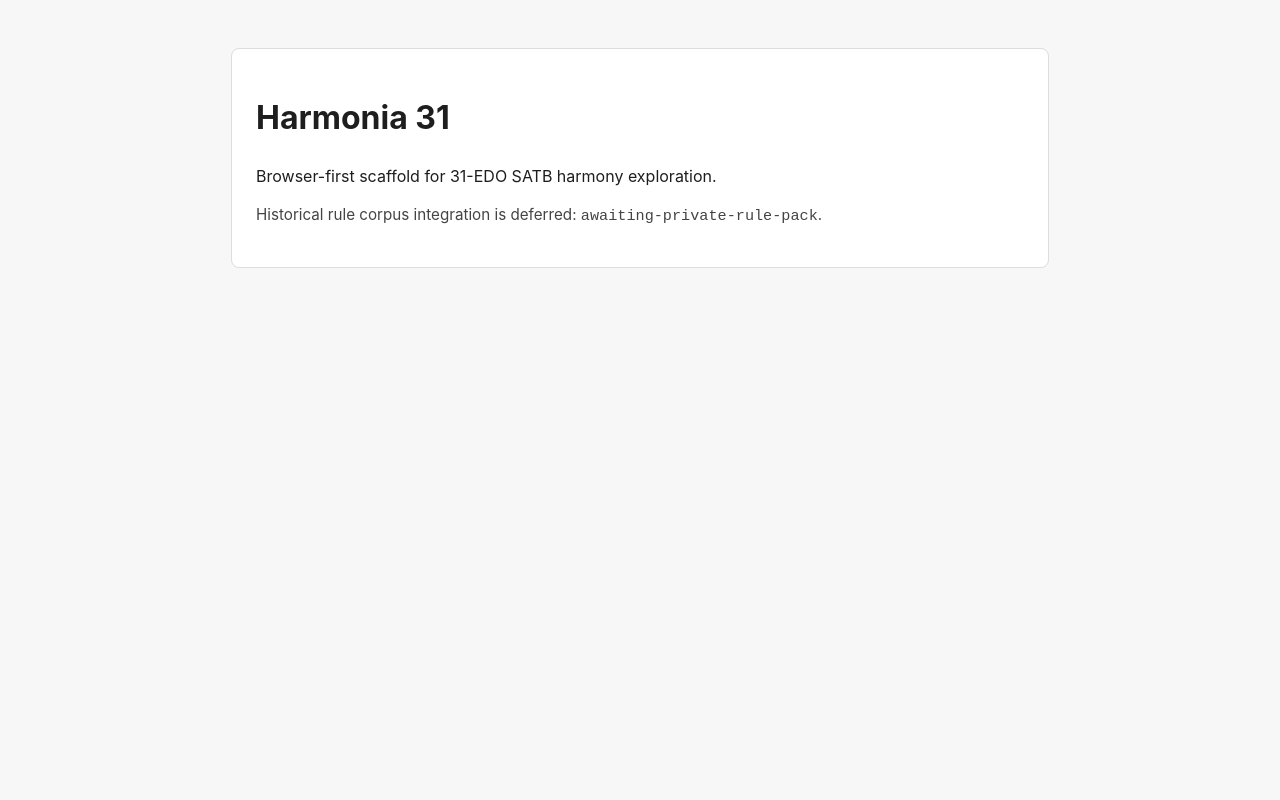
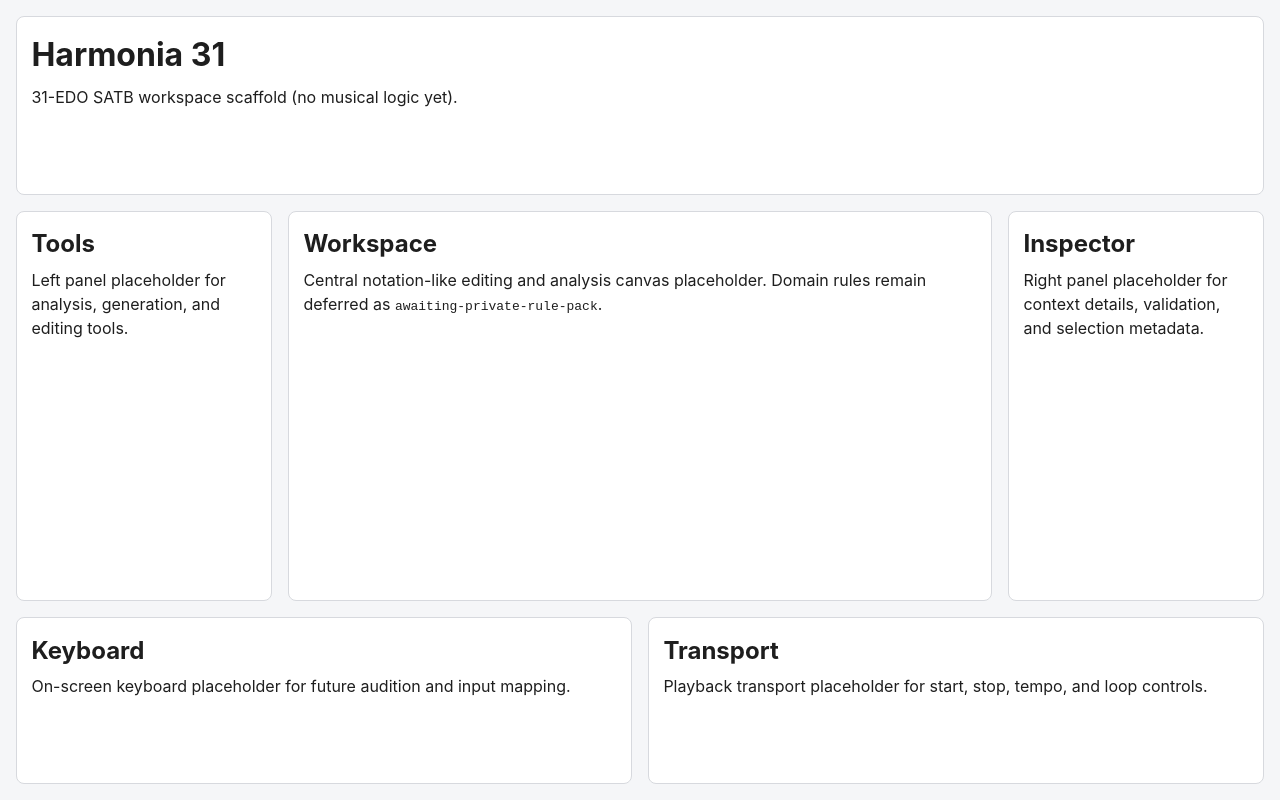
Before and after one commit to Screpach/harmonia-31, a React (Vite) app: page / in a window 1280 px wide. Built offline with nearby package versions, Linux system fonts and the light colour scheme.

Commit message:
Create stable one-screen app shell with named layout regions

```diff
--- a/src/App.tsx
+++ b/src/App.tsx
@@ -1,15 +1,7 @@
+import AppShell from './ui/layout/AppShell';
+
 function App() {
-  return (
-    <main className="app-shell" aria-labelledby="app-title">
-      <h1 id="app-title">Harmonia 31</h1>
-      <p>
-        Browser-first scaffold for 31-EDO SATB harmony exploration.
-      </p>
-      <p className="status-note">
-        Historical rule corpus integration is deferred: <code>awaiting-private-rule-pack</code>.
-      </p>
-    </main>
-  );
+  return <AppShell />;
 }
 
 export default App;
--- a/src/styles/global.css
+++ b/src/styles/global.css
@@ -3,22 +3,63 @@
   line-height: 1.5;
 }
 
+* {
+  box-sizing: border-box;
+}
+
 body {
   margin: 0;
-  background: #f7f7f8;
+  background: #f5f6f8;
   color: #1e1e1e;
 }
 
 .app-shell {
-  max-width: 48rem;
-  margin: 3rem auto;
-  padding: 1.5rem;
-  background: #ffffff;
-  border: 1px solid #dddddf;
-  border-radius: 0.5rem;
+  min-height: 100vh;
+  padding: 1rem;
+  display: grid;
+  gap: 1rem;
 }
 
-.status-note {
-  font-size: 0.95rem;
-  color: #444;
+.top-bar,
+.region {
+  background: #fff;
+  border: 1px solid #d7d9de;
+  border-radius: 0.5rem;
+  padding: 0.9rem;
 }
+
+.top-bar h1,
+.region h2 {
+  margin: 0 0 0.35rem;
+}
+
+.top-bar p,
+.region p {
+  margin: 0;
+}
+
+.layout-grid {
+  display: grid;
+  grid-template-columns: 16rem 1fr 16rem;
+  gap: 1rem;
+}
+
+.workspace {
+  min-height: 20rem;
+}
+
+.footer-grid {
+  display: grid;
+  grid-template-columns: 1fr 1fr;
+  gap: 1rem;
+}
+
+@media (max-width: 960px) {
+  .layout-grid {
+    grid-template-columns: 1fr;
+  }
+
+  .footer-grid {
+    grid-template-columns: 1fr;
+  }
+}
--- /dev/null
+++ b/src/ui/layout/AppShell.tsx
@@ -0,0 +1,49 @@
+import LayoutRegion from './LayoutRegion';
+
+function AppShell() {
+  return (
+    <div className="app-shell" aria-label="Harmonia 31 application shell">
+      <header className="top-bar" aria-label="Top bar">
+        <h1>Harmonia 31</h1>
+        <p>31-EDO SATB workspace scaffold (no musical logic yet).</p>
+      </header>
+
+      <div className="layout-grid">
+        <LayoutRegion
+          className="region tools"
+          title="Tools"
+          description="Left panel placeholder for analysis, generation, and editing tools."
+        />
+
+        <main className="region workspace" aria-label="Workspace">
+          <h2>Workspace</h2>
+          <p>
+            Central notation-like editing and analysis canvas placeholder. Domain rules remain deferred as{' '}
+            <code>awaiting-private-rule-pack</code>.
+          </p>
+        </main>
+
+        <LayoutRegion
+          className="region inspector"
+          title="Inspector"
+          description="Right panel placeholder for context details, validation, and selection metadata."
+        />
+      </div>
+
+      <div className="footer-grid">
+        <LayoutRegion
+          className="region keyboard"
+          title="Keyboard"
+          description="On-screen keyboard placeholder for future audition and input mapping."
+        />
+        <LayoutRegion
+          className="region transport"
+          title="Transport"
+          description="Playback transport placeholder for start, stop, tempo, and loop controls."
+        />
+      </div>
+    </div>
+  );
+}
+
+export default AppShell;
--- /dev/null
+++ b/src/ui/layout/LayoutRegion.tsx
@@ -0,0 +1,20 @@
+import type { ReactNode } from 'react';
+
+type LayoutRegionProps = {
+  title: string;
+  description: string;
+  children?: ReactNode;
+  className?: string;
+};
+
+function LayoutRegion({ title, description, children, className }: LayoutRegionProps) {
+  return (
+    <section className={className} aria-label={title}>
+      <h2>{title}</h2>
+      <p>{description}</p>
+      {children}
+    </section>
+  );
+}
+
+export default LayoutRegion;
```
Also changed, not shown: 1 other file (tests, documents, lock files or other folders).
